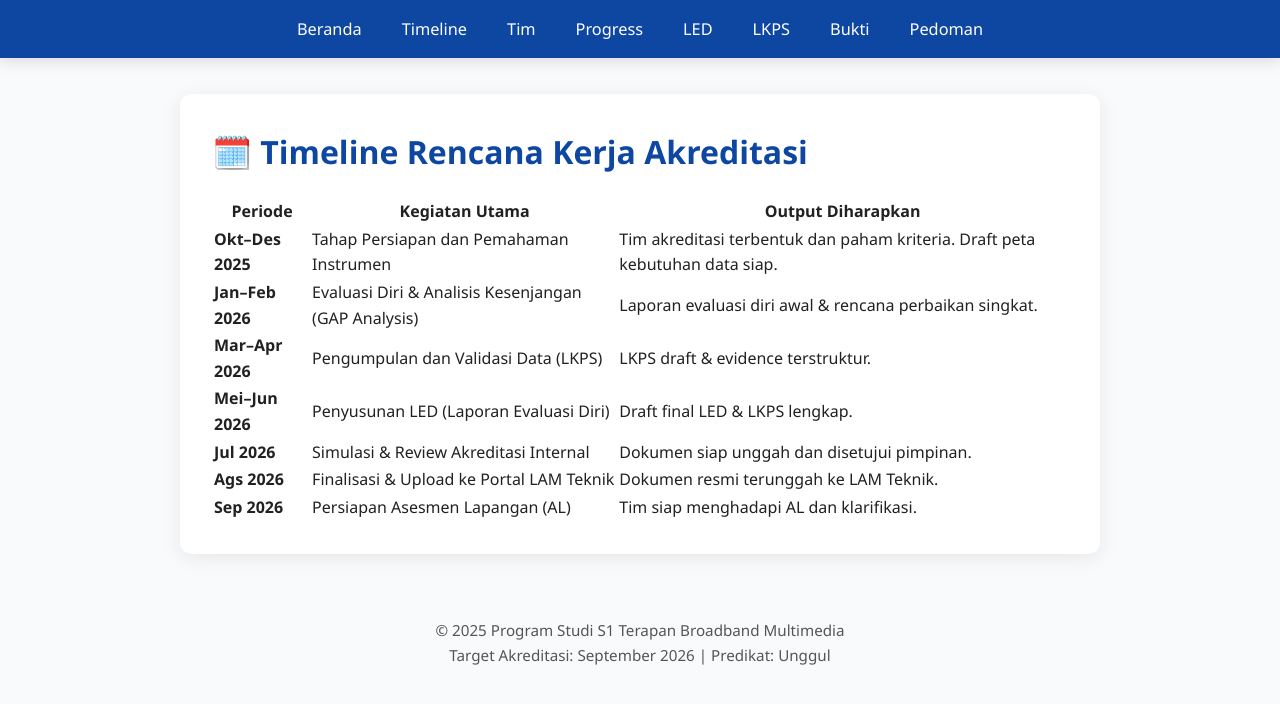
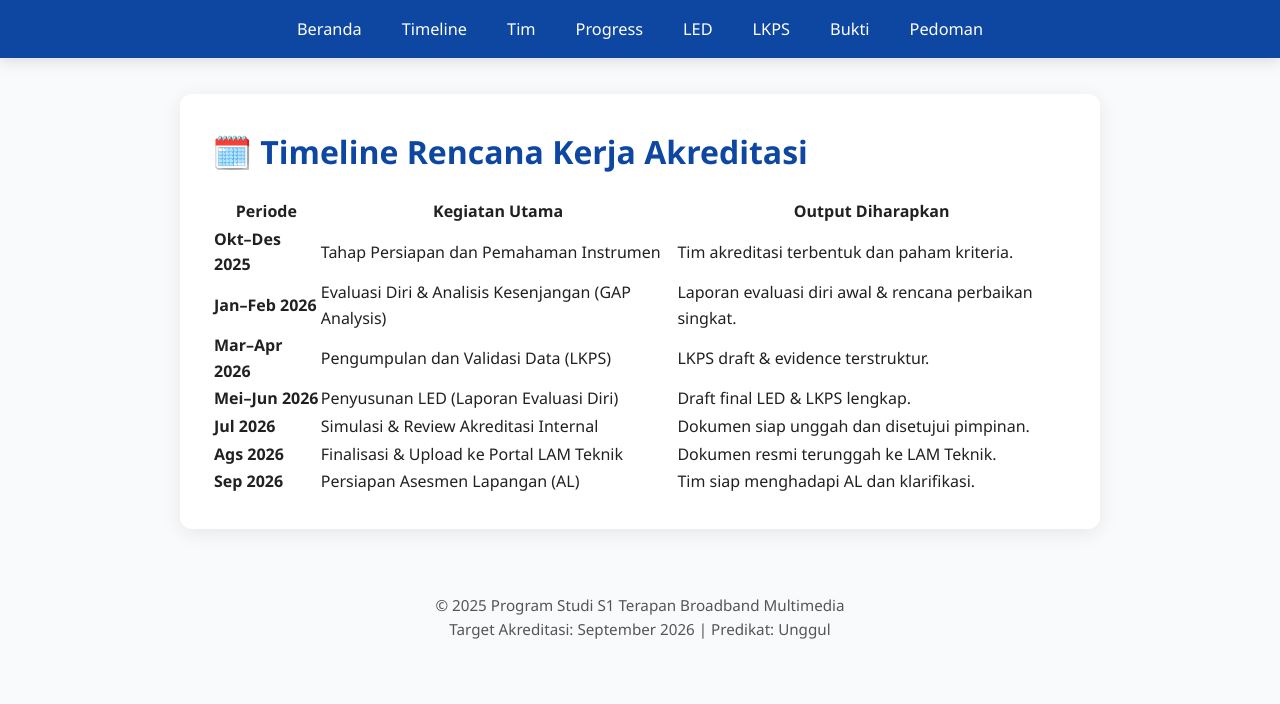
Before and after one commit to portal-psbm/aksibm-26, a Jekyll site: the page built from timeline.md, in a window 1280 px wide. Shown: the top 704 px of the page. Built offline with Jekyll 4.4.1, drawn with Linux system fonts in a browser that asks for light colours.

Commit message:
Edit timeline

```diff
--- a/timeline.md
+++ b/timeline.md
@@ -8,7 +8,7 @@ permalink: /timeline/
 
 | Periode | Kegiatan Utama | Output Diharapkan |
 |--------|----------------|-------------------|
-| **Okt–Des 2025** | Tahap Persiapan dan Pemahaman Instrumen | Tim akreditasi terbentuk dan paham kriteria. Draft peta kebutuhan data siap. |
+| **Okt–Des 2025** | Tahap Persiapan dan Pemahaman Instrumen | Tim akreditasi terbentuk dan paham kriteria. |
 | **Jan–Feb 2026** | Evaluasi Diri & Analisis Kesenjangan (GAP Analysis) | Laporan evaluasi diri awal & rencana perbaikan singkat. |
 | **Mar–Apr 2026** | Pengumpulan dan Validasi Data (LKPS) | LKPS draft & evidence terstruktur. |
 | **Mei–Jun 2026** | Penyusunan LED (Laporan Evaluasi Diri) | Draft final LED & LKPS lengkap. |
```
